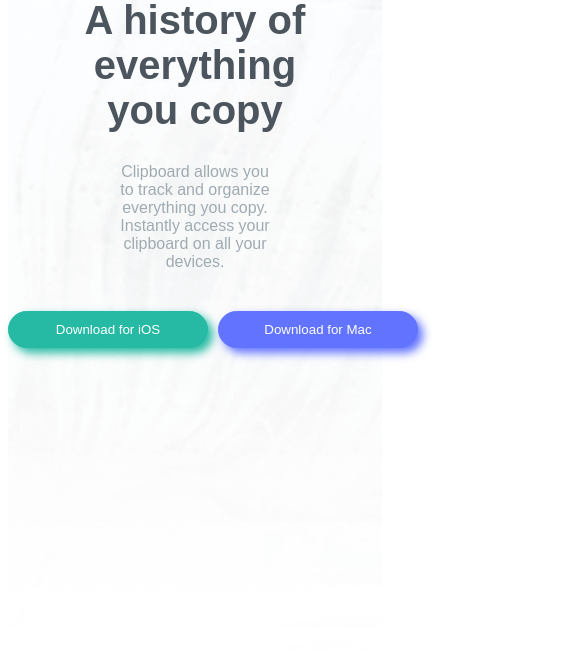
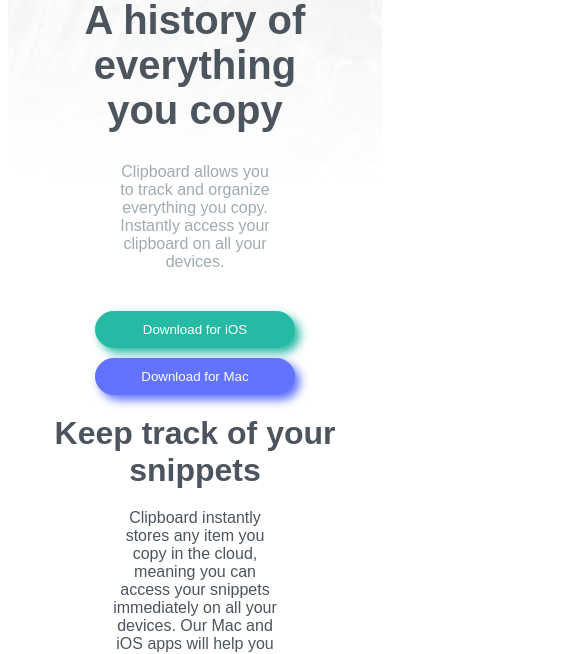
Before and after one commit to rishavdhungel/clipboard-landing-page, a plain HTML site: page index.html in a window 390 px wide. Shown: the part 180-834 px from the top of the page, 585 px wide, since content can reach past the window. Drawn offline with Linux system fonts and the light colour scheme; a web font is replaced by a local one.

Commit message:
mobile responsiveness implemented.

```diff
--- a/styles.css
+++ b/styles.css
@@ -237,3 +237,31 @@
 }
 
 /* Footer End  */
+
+
+/* Mobile View adjustment */
+@media(max-width:492px){
+
+    .hero{
+        background-image: url(./images/bg-header-mobile.png);
+        background-size: contain;
+        height: min-content;
+        background-repeat: no-repeat;
+        width: 100%;
+
+    }
+
+    .herobtn,.secondSection, .thirdSection,.threeCards{
+        flex-wrap: wrap;
+        flex-direction: row;
+        justify-content: center;
+        align-items: center;
+    }
+
+    .logoContainer,.footerSection{
+        flex-direction: column;
+        align-items: center;
+        justify-content: space-around;
+        gap: 50px;
+    }
+}
```
